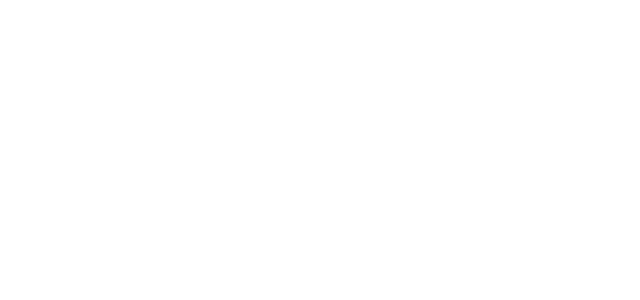
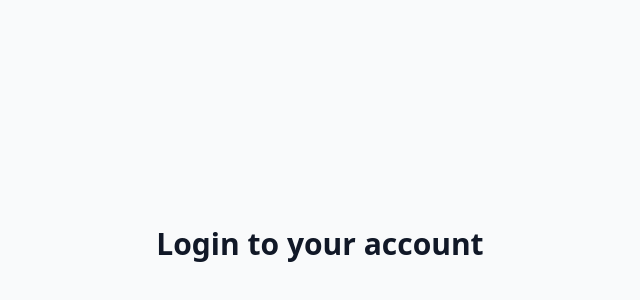
Before and after one commit to Milad-Soleymani/Porkar-Store, a React (Create React App) app in the folder frontend/: page /login in a window 1280 px wide. Shown: the part 168-468 px from the top of the page, without its empty margins (320-960 px from the left). Built offline with nearby package versions, Linux system fonts and the light colour scheme.

Commit message:
Add Login page route

```diff
--- a/frontend/src/App.js
+++ b/frontend/src/App.js
@@ -1,10 +1,16 @@
+//! Import modules
 import React from 'react'
+import { BrowserRouter, Routes, Route } from 'react-router-dom'
+import {LoginPage} from './Routes.js'
+import './App.css'
 
 const App = () => {
   return (
-    <div>
-
-    </div>
+    <BrowserRouter>
+      <Routes>
+        <Route path='/login' element={<LoginPage />}/>
+    </Routes>
+    </BrowserRouter>
   )
 }
 
--- /dev/null
+++ b/frontend/src/Routes.js
@@ -0,0 +1,7 @@
+//! Import modules
+import LoginPage from '../src/pages/Login.jsx'
+
+
+export {
+    LoginPage,
+};
--- /dev/null
+++ b/frontend/src/components/Login/LoginPage.jsx
@@ -0,0 +1,15 @@
+import React from 'react'
+
+const Login = () => {
+  return (
+    <div className="min-h-screen bg-gray-50 flex flex-col justify-center py-12 sm:px-6 lg:px-8">
+      <div className="sm:mx-auto sm:w-full sm:max-w-md">
+        <h2 className="mt-6 text-center text-3xl font-extrabold text-gray-900">
+                Login to your account
+            </h2>
+        </div>
+    </div>
+  )
+}
+
+export default Login
--- /dev/null
+++ b/frontend/src/pages/Login.jsx
@@ -0,0 +1,12 @@
+import React from 'react'
+import Login from '../components/Login/LoginPage.jsx'
+
+const LoginPage = () => {
+  return (
+    <div>
+      <Login />
+    </div>
+  )
+}
+
+export default LoginPage
```
